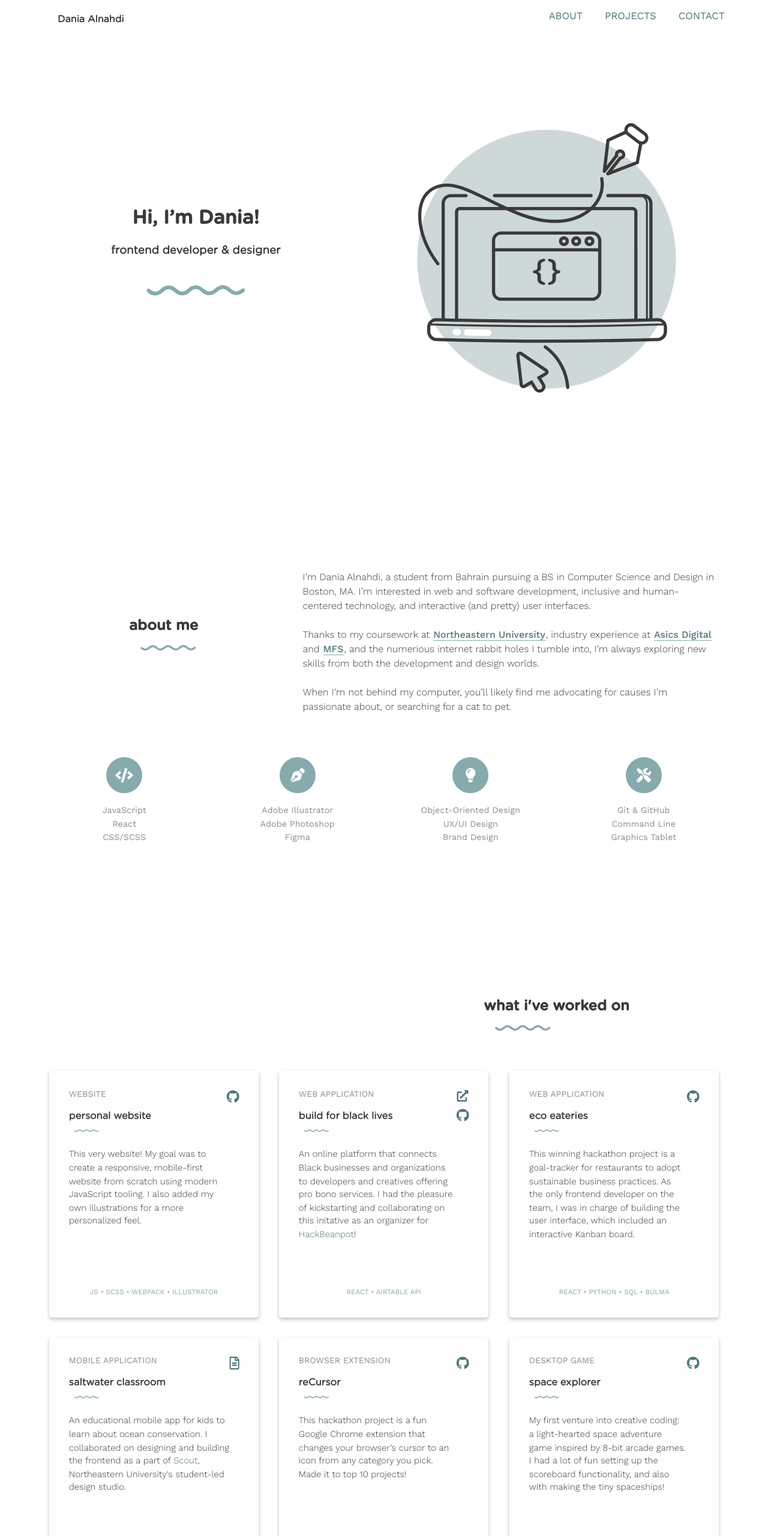
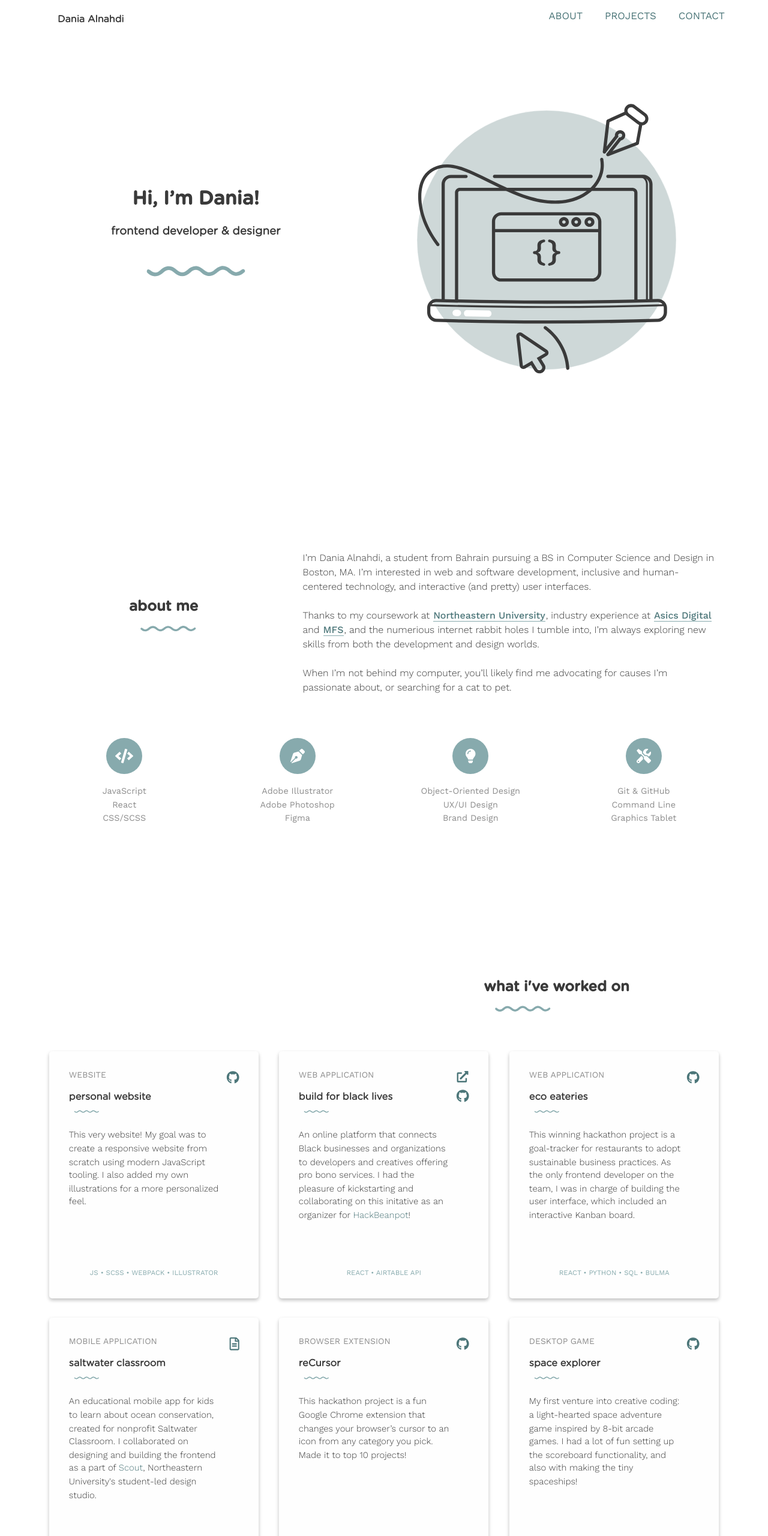
Before and after one commit to daniaalnahdi/personal-website, a website built with webpack: page src/index.html in a window 1280 px wide. Shown: the top 2560 px of the page at 60% size. Built offline with nearby package versions, Linux system fonts and the light colour scheme.

Commit message:
fix image sizes and layout

```diff
--- a/src/index.html
+++ b/src/index.html
@@ -172,10 +172,10 @@
                       <h4 class="underline-sm">Personal Website</h4>
                     </div>
                     <p>
-                      This very website! My goal was to create a responsive,
-                      mobile-first website from scratch using modern JavaScript
-                      tooling. I also added my own illustrations for a more
-                      personalized feel.
+                      This very website! My goal was to create a responsive
+                      website from scratch using modern JavaScript tooling. I
+                      also added my own illustrations for a more personalized
+                      feel.
                     </p>
                   </div>
                   <div class="info-links">
@@ -277,7 +277,7 @@
                     </div>
                     <p>
                       An educational mobile app for kids to learn about ocean
-                      conservation. I collaborated on designing and building the
+                      conservation, created for nonprofit Saltwater Classroom. I collaborated on designing and building the
                       frontend as a part of
                       <a
                         href="https://scout.camd.northeastern.edu/"
--- a/src/scss/helpers/_variables.scss
+++ b/src/scss/helpers/_variables.scss
@@ -16,8 +16,8 @@ $h-font: 'Gotham Rounded Medium';
 
 $lg-img: 30em;
 $md-img: 25em;
-$sm-img: 20em;
-$xs-img: 15em;
+$sm-img: 18em;
+$xs-img: 13em;
 
 $bg-color: #ffffff; /* Background Colors */
 $fg-color: #fefefe;
--- a/src/scss/modules/_info-card.scss
+++ b/src/scss/modules/_info-card.scss
@@ -101,6 +101,7 @@
     display: flex;
     flex-direction: column;
     align-items: center;
+    margin-left: 0.5rem;
 
     a {
       margin-bottom: 0.6rem;
--- a/src/scss/modules/_sections.scss
+++ b/src/scss/modules/_sections.scss
@@ -9,18 +9,8 @@ section {
 }
 
 .sections-wrapper {
-  .container:first-of-type > section {
-    margin-top: 1em;
-  }
-
   .container:nth-of-type(2) > section {
     padding-bottom: 7em;
-  }
-
-  @media ($md-screen) {
-    .container:first-of-type > section {
-      margin-top: 2em;
-    }
   }
 
   .container:first-of-type > section,
```
